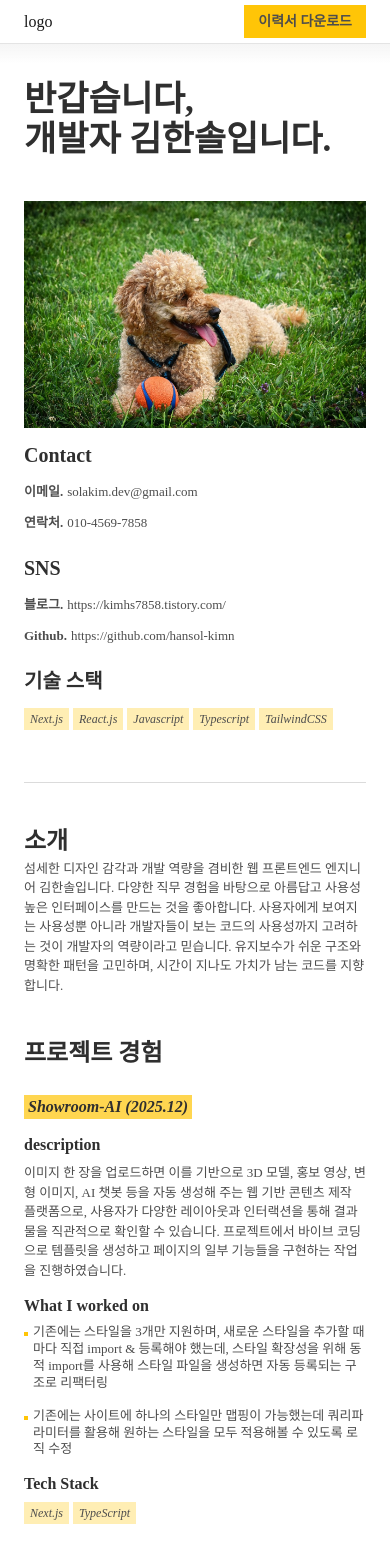
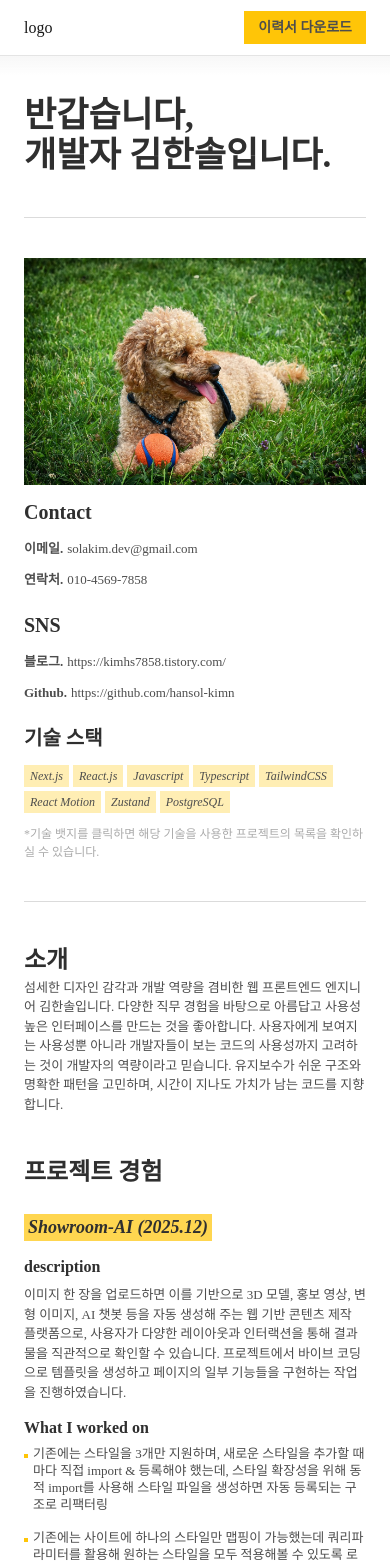
Before and after one commit to hansol-kimn/resume, a Next.js app: page / in a window 390 px wide. Shown: the top 1562 px of the page. Built offline with nearby package versions, Linux system fonts and the light colour scheme; a web font is replaced by a local one.

Commit message:
todo: 기술 스텍 클릭 시 해당 기술 사용한 리스트 보여주기, 어떤식으로 보여줄지 고민

```diff
--- a/app/page.tsx
+++ b/app/page.tsx
@@ -6,7 +6,7 @@ export default function Page() {
   return (
     <>
       <Header />
-      <div className="max-w-[1000px] pt-10 md:pt-11 my-10 text-[#2F2F2F] px-6 md:mx-auto">
+      <div className="max-w-[1000px] pt-14 md:pt-12 my-10 text-[#2F2F2F] px-6 md:mx-auto">
         <Introduce />
         <Projects />
       </div>
--- a/components/header.tsx
+++ b/components/header.tsx
@@ -1,7 +1,7 @@
 export default function Header() {
   return (
     <>
-      <div className="w-full z-40 bg-white border-b border-primary/15 h-11 flex justify-center items-center md:h-12 fixed top-0 left-0">
+      <div className="w-full z-40 bg-white border-b border-primary/15 h-14 flex justify-center items-center md:h-12 fixed top-0 left-0">
         <div className="max-w-[1000px] w-full px-6 flex justify-between items-center">
           <div>logo</div>
           <a href="/resume.pdf" download="이력서.pdf" className="bg-accent text-primary font-semibold px-3.5 py-1.5 text-[14px]">
@@ -9,7 +9,7 @@ export default function Header() {
           </a>
         </div>
       </div>
-      <div className="w-full h-9 fixed top-7 md:top-9 left-0 z-30 bg-linear-to-b from-primary/10 to-transparent pointer-events-none" />
+      <div className="w-full h-11 fixed top-8 md:top-10 left-0 z-30 bg-linear-to-b from-primary/10 to-transparent pointer-events-none" />
     </>
   );
 }
--- a/components/introduce.tsx
+++ b/components/introduce.tsx
@@ -12,6 +12,7 @@ export default function Introduce() {
           {/* <span className="w-2.5 h-[78px] bg-accent blink" /> */}
         </H1>
       </div>
+      <div className="w-full h-px bg-primary/20 my-10" />
       <PersonalInfo />
 
       <div className="my-10">
--- a/components/personalInfo.tsx
+++ b/components/personalInfo.tsx
@@ -63,6 +63,8 @@ export default function PersonalInfo() {
                 return <TechBadge key={data.label}>{data.label}</TechBadge>;
               })}
             </div>
+            {/* TODO: 뱃지 클릭했을 때 어떻게 목록 보이게 할지 고민해보기 */}
+            <p className="text-[12px] text-[#ababab]">*기술 뱃지를 클릭하면 해당 기술을 사용한 프로젝트의 목록을 확인하실 수 있습니다.</p>
           </div>
         </div>
       </div>
--- a/components/ui/typography.tsx
+++ b/components/ui/typography.tsx
@@ -25,5 +25,5 @@ export function Li({ children, className }: { children: React.ReactNode; classNa
 }
 
 export function ProjectTitle({ children }: { children: React.ReactNode }) {
-  return <h4 className="text-base inline w-fit px-1 md:text-[22px] italic font-semibold bg-accent/70">{children}</h4>;
+  return <h4 className="text-[18px] inline w-fit px-1 md:text-[22px] italic font-semibold bg-accent/70">{children}</h4>;
 }
--- a/constant/data.ts
+++ b/constant/data.ts
@@ -16,4 +16,7 @@ export const TechStackData: TechStackDataType[] = [
   { label: "Javascript", bgColor: "#ffffff" },
   { label: "Typescript", bgColor: "#ffffff" },
   { label: "TailwindCSS", bgColor: "#ffffff" },
+  { label: "React Motion", bgColor: "#ffffff" },
+  { label: "Zustand", bgColor: "#ffffff" },
+  { label: "PostgreSQL", bgColor: "#ffffff" },
 ];
```
